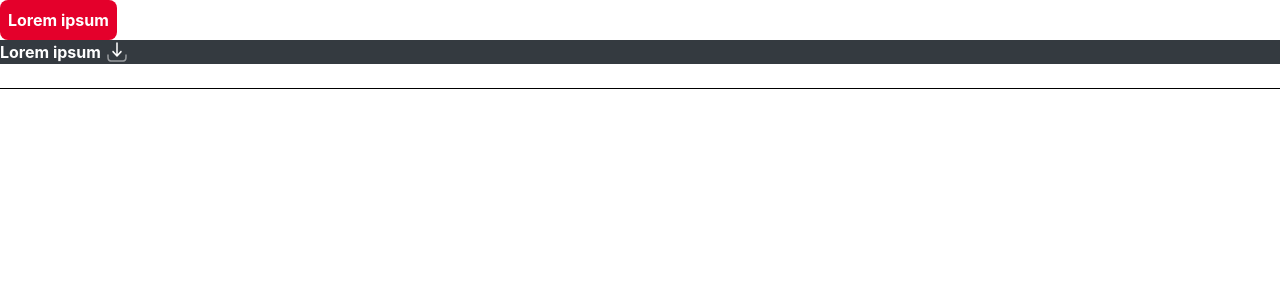
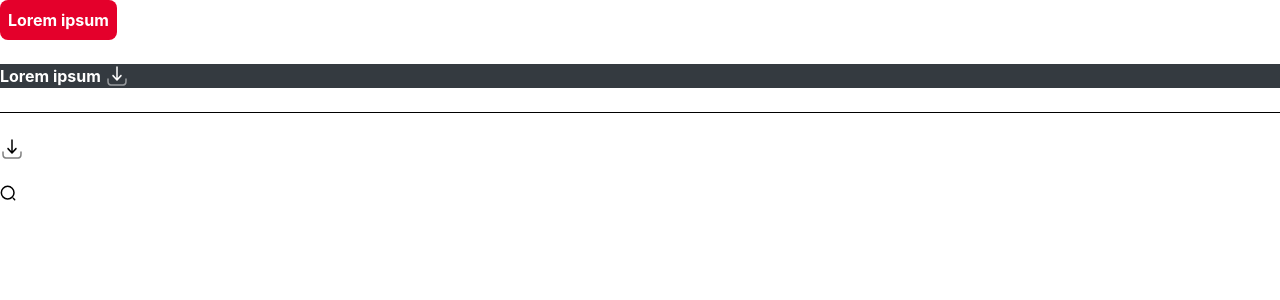
Before and after one commit to simon8x/mindata-challenge, an Angular app: page /ui-kit in a window 1280 px wide. Shown: the top 300 px of the page. Built offline with nearby package versions, Linux system fonts and the light colour scheme; a web font is replaced by a local one.

Commit message:
feat: add icon component

```diff
--- /dev/null
+++ b/src/app/components/icon/icon.component.css
@@ -0,0 +1,7 @@
+@reference "../../../styles.css";
+:host {
+  display: contents;
+}
+.icon__svg {
+  @apply shrink-0;
+}
--- /dev/null
+++ b/src/app/components/icon/icon.component.html
@@ -0,0 +1,29 @@
+<svg
+  class="icon__svg"
+  [style.width.px]="size()"
+  [style.height.px]="size()"
+  [attr.viewBox]="def().viewBox"
+  fill="none"
+  aria-hidden="true"
+  xmlns="http://www.w3.org/2000/svg"
+>
+  @for (path of def().paths; track path.d) {
+    @if (def().mode === 'stroke') {
+      <path
+        [attr.d]="path.d"
+        stroke="currentColor"
+        [attr.stroke-width]="def().strokeWidth"
+        [attr.stroke-linecap]="path.strokeLinecap"
+        fill="none"
+      />
+    } @else {
+      <path
+        [attr.d]="path.d"
+        [attr.opacity]="path.opacity"
+        fill-rule="evenodd"
+        clip-rule="evenodd"
+        fill="currentColor"
+      />
+    }
+  }
+</svg>
--- /dev/null
+++ b/src/app/components/icon/icon.component.ts
@@ -0,0 +1,46 @@
+import { Component, computed, input } from '@angular/core';
+
+type IconName = 'arrow-down' | 'search';
+interface IconPath {
+  readonly d: string;
+  readonly opacity?: number;
+  readonly strokeLinecap?: 'round' | 'butt' | 'square';
+}
+interface IconDef {
+  readonly viewBox: string;
+  readonly mode: 'fill' | 'stroke';
+  readonly strokeWidth?: number;
+  readonly paths: readonly IconPath[];
+}
+const ICONS: Record<IconName, IconDef> = {
+  'arrow-down': {
+    viewBox: '0 0 24 24',
+    mode: 'fill',
+    paths: [
+      { d: 'M3 14.25C3.41421 14.25 3.75 14.5858 3.75 15C3.75 16.4354 3.75159 17.4365 3.85315 18.1919C3.9518 18.9257 4.13225 19.3142 4.40901 19.591C4.68577 19.8678 5.07435 20.0482 5.80812 20.1469C6.56347 20.2484 7.56459 20.25 9 20.25H15C16.4354 20.25 17.4365 20.2484 18.1919 20.1469C18.9257 20.0482 19.3142 19.8678 19.591 19.591C19.8678 19.3142 20.0482 18.9257 20.1469 18.1919C20.2484 17.4365 20.25 16.4354 20.25 15C20.25 14.5858 20.5858 14.25 21 14.25C21.4142 14.25 21.75 14.5858 21.75 15V15.0549C21.75 16.4225 21.75 17.5248 21.6335 18.3918C21.5125 19.2919 21.2536 20.0497 20.6517 20.6516C20.0497 21.2536 19.2919 21.5125 18.3918 21.6335C17.5248 21.75 16.4225 21.75 15.0549 21.75H8.94513C7.57754 21.75 6.47522 21.75 5.60825 21.6335C4.70814 21.5125 3.95027 21.2536 3.34835 20.6517C2.74643 20.0497 2.48754 19.2919 2.36652 18.3918C2.24996 17.5248 2.24998 16.4225 2.25 15.0549C2.25 15.0366 2.25 15.0183 2.25 15C2.25 14.5858 2.58579 14.25 3 14.25Z', opacity: 0.5 },
+      { d: 'M12 16.75C12.2106 16.75 12.4114 16.6615 12.5535 16.5061L16.5535 12.1311C16.833 11.8254 16.8118 11.351 16.5061 11.0715C16.2004 10.792 15.726 10.8132 15.4465 11.1189L12.75 14.0682V3C12.75 2.58579 12.4142 2.25 12 2.25C11.5858 2.25 11.25 2.58579 11.25 3V14.0682L8.55353 11.1189C8.27403 10.8132 7.79963 10.792 7.49393 11.0715C7.18823 11.351 7.16698 11.8254 7.44648 12.1311L11.4465 16.5061C11.5886 16.6615 11.7894 16.75 12 16.75Z' },
+    ],
+  },
+  search: {
+    viewBox: '0 0 16 16',
+    mode: 'stroke',
+    strokeWidth: 1.5,
+    paths: [
+      { d: 'M7.66659 14C11.1644 14 13.9999 11.1644 13.9999 7.66665C13.9999 4.16884 11.1644 1.33331 7.66659 1.33331C4.16878 1.33331 1.33325 4.16884 1.33325 7.66665C1.33325 11.1644 4.16878 14 7.66659 14Z' },
+      { d: 'M13.3333 13.3333L14.6666 14.6666', strokeLinecap: 'round' },
+    ],
+  },
+};
+
+
+@Component({
+  selector: 'app-icon',
+  templateUrl: './icon.component.html',
+  styleUrl: './icon.component.css',
+  host: { class: 'icon'},
+})
+export class IconComponent {
+  readonly name = input.required<IconName>();
+  readonly size = input<number>(24);
+  readonly def = computed(() => ICONS[this.name()]);
+}
--- a/src/app/pages/ui-kit/ui-kit.component.html
+++ b/src/app/pages/ui-kit/ui-kit.component.html
@@ -1,8 +1,17 @@
 <div>
      <app-button label="Lorem ipsum" variant="primary" />
 </div>
+<br/>
 <div class="bg-body">
     <app-button label="Lorem ipsum" variant="text" />
 </div>
 <br/>
 <hr/>
+<br/>
+<div>
+    <app-icon name="arrow-down" [size]="24" />
+</div>
+<br/>
+<div>
+    <app-icon name="search" [size]="16" />
+</div>
--- a/src/app/pages/ui-kit/ui-kit.component.ts
+++ b/src/app/pages/ui-kit/ui-kit.component.ts
@@ -1,9 +1,10 @@
 import { Component } from '@angular/core';
 import { ButtonComponent } from '../../components/button/button.component';
+import { IconComponent } from "../../components/icon/icon.component";
 
 @Component({
   selector: 'app-ui-kit',
-  imports: [ButtonComponent],
+  imports: [ButtonComponent, IconComponent],
   templateUrl: './ui-kit.component.html',
   styleUrl: './ui-kit.component.css'
 })
```
